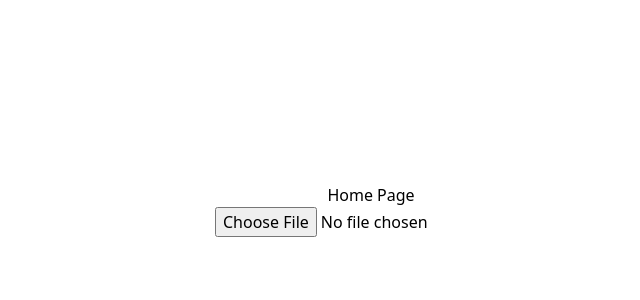
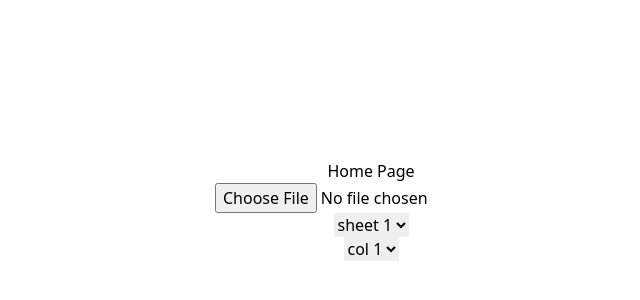
Before and after one commit to potakaaa/regressionify, a React (Vite) app in the folder frontend/: page / in a window 1280 px wide. Shown: the part 190-490 px from the top of the page, without its empty margins (269-909 px from the left). Built offline with nearby package versions, Linux system fonts and the light colour scheme.

Commit message:
(frontend): added placeholder dropdown for sheetname and column

```diff
--- a/frontend/src/App.tsx
+++ b/frontend/src/App.tsx
@@ -1,5 +1,5 @@
 import React from "react";
-import Homepage from "./pages/Homepage";
+import Homepage from "./pages/HomePage";
 
 const App = () => {
   return (
--- a/frontend/src/main.tsx
+++ b/frontend/src/main.tsx
@@ -4,7 +4,7 @@ import "./index.css";
 import App from "./App.tsx";
 
 import { createHashRouter, RouterProvider } from "react-router-dom";
-import Homepage from "./pages/Homepage.tsx";
+import Homepage from "./pages/HomePage.tsx";
 import ResultsPage from "./pages/ResultsPage.tsx";
 
 const router = createHashRouter([
--- a/frontend/src/pages/HomePage.tsx
+++ b/frontend/src/pages/HomePage.tsx
@@ -3,7 +3,7 @@ import { error } from "console";
 import { title } from "process";
 import { useState } from "react";
 
-const Homepage = () => {
+const HomePage = () => {
   const [sheetname, setSheetname] = useState<string | null>(null);
 
   const handleFileUpload = (e: any) => {
@@ -16,8 +16,6 @@ const Homepage = () => {
     if (sheetname !== null) {
       data.append("sheetname", sheetname); //add sheetname if there is, otherwise use default
     }
-
-    const test = { body: "test", title: "test" };
 
     axios
       .post(`${import.meta.env.VITE_API_URL}upload/`, data)
@@ -32,34 +30,6 @@ const Homepage = () => {
       });
   };
 
-  {
-    /*
-    const handleSendPost = () => {
-    console.log(title);
-    console.log(body);
-    const newPost = {
-      id: data.length + 1,
-      title: title,
-      body: body,
-    };
-
-    axios
-      .post(`${import.meta.env.VITE_API_URL}posts/`, newPost)
-      .then((response) => {
-        setData([...data, response.data]);
-      })
-      .catch((error) =>
-        console.error(
-          "Error creating post: ",
-          error.response?.data || error.message
-        )
-      );
-    setTitle("");
-    setBody("");
-  };
-    */
-  }
-
   return (
     <div
       className="w-full flex flex-col justify-center items-center
@@ -72,8 +42,16 @@ const Homepage = () => {
         required
         onChange={handleFileUpload}
       />
+      <select>
+        <option>sheet 1</option>
+        <option>sheet 2</option>
+      </select>
+      <select>
+        <option>col 1</option>
+        <option>col 2</option>
+      </select>
     </div>
   );
 };
 
-export default Homepage;
+export default HomePage;
```
Also changed, not shown: 7 other files (tests, documents, lock files or other folders).
